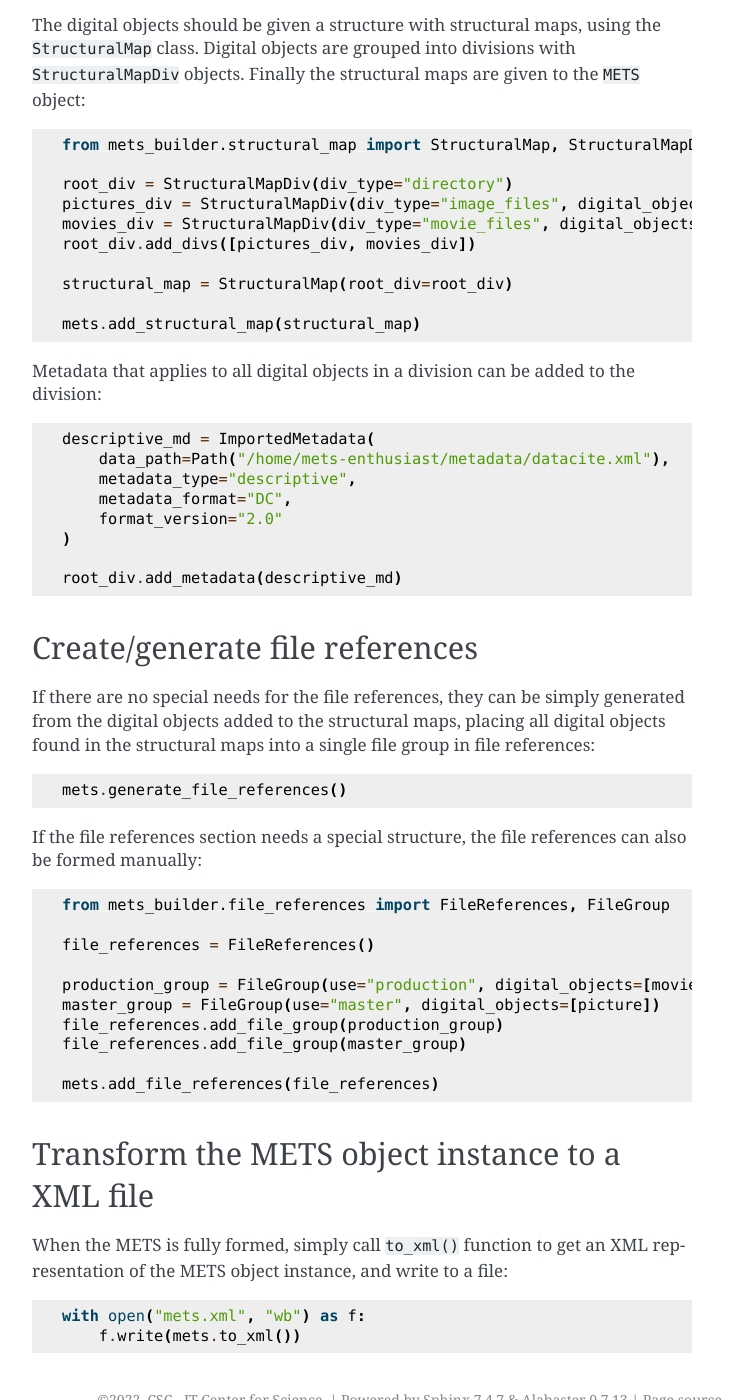
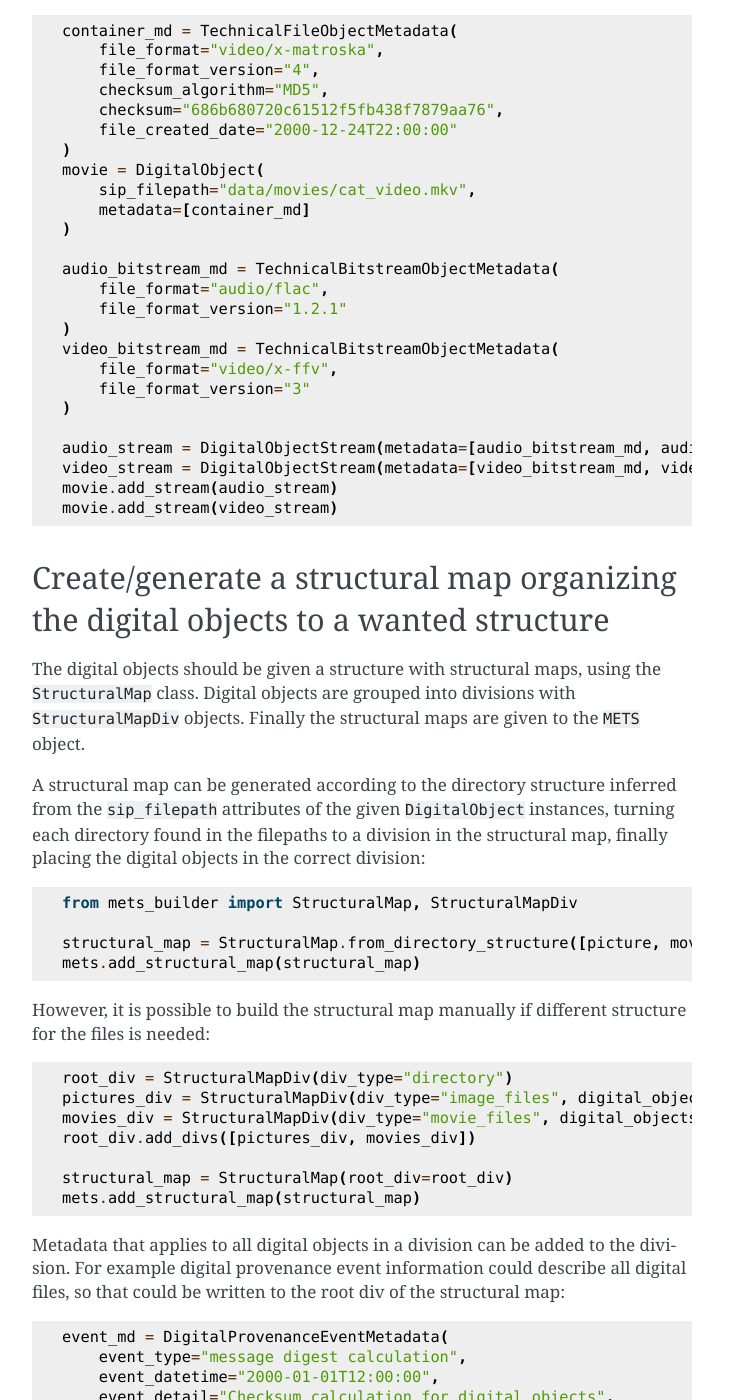
Before and after one commit to Digital-Preservation-Finland/dpres-mets-builder, a Sphinx documentation site: the page built from doc/source/usage.rst, in a window 1280 px wide and 1400 px high, scrolled down 2187 px. Shown: the whole window, without its empty margins (388-1140 px from the left). Built offline with Sphinx 7.4.7, drawn with Linux system fonts in a browser that asks for light colours; some of the changed text lies outside the part shown.

Commit message:
TPASPKT-1299 Update usage documentation
- Fix some grammatical errors / clunkiness
- Add PREMIS metadata to the digital objects in the example code to
better reflect the reality how digital objects should be docmented with
metadata
- Add example how to add digital provenance event and agent
- Add instructions how to generate a structural map
- Use a more convenient function to write the METS document

```diff
--- a/doc/source/usage.rst
+++ b/doc/source/usage.rst
@@ -1,12 +1,12 @@
 Usage
 =====
-Creating a METS file with METS builder consists of following steps:
+Creating a METS document with METS builder consists of the following steps:
 
 1. Create a METS object instance
 2. Create digital objects and add metadata to them
-3. Create a structural map and add the digital objects to it
+3. Create/generate a structural map organizing the digital objects to a wanted structure
 4. Create/generate file references
-5. Transform the METS object instance to a XML file
+5. Transform the METS object instance to an XML file
 
 Create a METS object instance
 -----------------------------
@@ -15,7 +15,7 @@ Initialize a METS object:
 
 .. code-block:: python
 
-    from mets_builder.mets import METS, MetsProfile, AgentRole, AgentType
+    from mets_builder import METS, MetsProfile, AgentRole, AgentType
 
     mets = METS(
         mets_profile=MetsProfile.CULTURAL_HERITAGE,
@@ -24,7 +24,7 @@ Initialize a METS object:
         creator_type=AgentType.ORGANIZATION,
     )
 
-Creator agent is already created in the object initialization, but additional agents can be added with the ``add_agent()`` function:
+The obligatory creator agent is already created in the object initialization, but additional agents can be added with the ``add_agent()`` method:
 
 .. code-block:: python
 
@@ -36,20 +36,31 @@ Creator agent is already created in the object initialization, but additional ag
 
 Create digital objects and add metadata to them
 -----------------------------------------------
-For each digital object that should be included in the METS document, a ``DigitalObject`` instance should be created. Technical metadata that applies to the digital object can be added using metadata objects:
+A ``DigitalObject`` instance should be created for each digital object that should be included in the METS document. Technical metadata that applies to the digital object can be added using metadata objects:
 
 .. code-block:: python
 
     from pathlib import Path
 
-    from mets_builder.digital_object import DigitalObject, DigitalObjectStream
-    from mets_builder.metadata import ImportedMetadata, TechnicalImageMetadata
+    from mets_builder import DigitalObject, DigitalObjectStream
+    from mets_builder.metadata import (
+        ImportedMetadata, TechnicalBitstreamObjectMetadata,
+        TechnicalImageMetadata, TechnicalFileObjectMetadata
+    )
 
     picture = DigitalObject(
-        sip_filepath="pictures/cat.jpeg"
+        sip_filepath="data/pictures/cat_picture.jpg"
     )
 
-    md = TechnicalImageMetadata(
+    object_md = TechnicalFileObjectMetadata(
+        file_format="image/jpeg",
+        file_format_version="1.01",
+        checksum_algorithm="MD5",
+        checksum="4b05bb123f3a00187d3b1b130d67af1c",
+        file_created_date="2000-12-24T22:00:00"
+    )
+
+    image_md = TechnicalImageMetadata(
         compression="jpeg",
         colorspace="rgb",
         width="100",
@@ -61,7 +72,8 @@ For each digital object that should be included in the METS document, a ``Digita
         byte_order="little endian"
     )
 
-    picture.add_metadata(md)
+    picture.add_metadata(object_md)
+    picture.add_metadata(image_md)
 
 Metadata that has been prepared earlier can be imported using the ``ImportedMetadata`` class:
 
@@ -83,25 +95,52 @@ Metadata that has been prepared earlier can be imported using the ``ImportedMeta
         format_version="2.0"
     )
 
-If a digital object has streams, they can be added to the digital object using ``DigitalObjectStream`` class, and have individual metadata added to them:
+If a digital object has streams (for example video files often consist of video and audio streams in a container), the streams can be added to the digital object using ``DigitalObjectStream`` class, and have metadata of their own added to them:
 
 .. code-block:: python
 
+    container_md = TechnicalFileObjectMetadata(
+        file_format="video/x-matroska",
+        file_format_version="4",
+        checksum_algorithm="MD5",
+        checksum="686b680720c61512f5fb438f7879aa76",
+        file_created_date="2000-12-24T22:00:00"
+    )
     movie = DigitalObject(
-        sip_filepath="movies/cat_video.mkv"
+        sip_filepath="data/movies/cat_video.mkv",
+        metadata=[container_md]
     )
-    audio_stream = DigitalObjectStream(metadata=[audio_md])
-    video_stream = DigitalObjectStream(metadata=[video_md])
+
+    audio_bitstream_md = TechnicalBitstreamObjectMetadata(
+        file_format="audio/flac",
+        file_format_version="1.2.1"
+    )
+    video_bitstream_md = TechnicalBitstreamObjectMetadata(
+        file_format="video/x-ffv",
+        file_format_version="3"
+    )
+
+    audio_stream = DigitalObjectStream(metadata=[audio_bitstream_md, audio_md])
+    video_stream = DigitalObjectStream(metadata=[video_bitstream_md, video_md])
     movie.add_stream(audio_stream)
     movie.add_stream(video_stream)
 
-Create a structural map and add the digital objects to it
----------------------------------------------------------
-The digital objects should be given a structure with structural maps, using the ``StructuralMap`` class. Digital objects are grouped into divisions with ``StructuralMapDiv`` objects. Finally the structural maps are given to the ``METS`` object:
+Create/generate a structural map organizing the digital objects to a wanted structure
+-------------------------------------------------------------------------------------
+The digital objects should be given a structure with structural maps, using the ``StructuralMap`` class. Digital objects are grouped into divisions with ``StructuralMapDiv`` objects. Finally the structural maps are given to the ``METS`` object.
+
+A structural map can be generated according to the directory structure inferred from the ``sip_filepath`` attributes of the given ``DigitalObject`` instances, turning each directory found in the filepaths to a division in the structural map, finally placing the digital objects in the correct division:
 
 .. code-block:: python
 
-    from mets_builder.structural_map import StructuralMap, StructuralMapDiv
+    from mets_builder import StructuralMap, StructuralMapDiv
+
+    structural_map = StructuralMap.from_directory_structure([picture, movie])
+    mets.add_structural_map(structural_map)
+
+However, it is possible to build the structural map manually if different structure for the files is needed:
+
+.. code-block:: python
 
     root_div = StructuralMapDiv(div_type="directory")
     pictures_div = StructuralMapDiv(div_type="image_files", digital_objects=[picture])
@@ -109,25 +148,37 @@ The digital objects should be given a structure with structural maps, using the
     root_div.add_divs([pictures_div, movies_div])
 
     structural_map = StructuralMap(root_div=root_div)
-
     mets.add_structural_map(structural_map)
 
-Metadata that applies to all digital objects in a division can be added to the division:
+
+Metadata that applies to all digital objects in a division can be added to the division. For example digital provenance event information could describe all digital files, so that could be written to the root div of the structural map:
 
 .. code-block:: python
 
-    descriptive_md = ImportedMetadata(
-        data_path=Path("/home/mets-enthusiast/metadata/datacite.xml"),
-        metadata_type="descriptive",
-        metadata_format="DC",
-        format_version="2.0"
+    event_md = DigitalProvenanceEventMetadata(
+        event_type="message digest calculation",
+        event_datetime="2000-01-01T12:00:00",
+        event_detail="Checksum calculation for digital objects",
+        event_outcome="success",
+        event_outcome_detail=(
+            "Checksum(s) successfully calculated for digital object(s)."
+        )
     )
-
-    root_div.add_metadata(descriptive_md)
+    agent_md = DigitalProvenanceAgentMetadata(
+        agent_name="checksum-calculator",
+        agent_type="software",
+        agent_version="1.2.4"
+    )
+    event_md.link_agent_metadata(
+        agent_metadata=agent_md,
+        agent_role="executing program"
+    )
+    root_div.add_metadata(event_md)
+    root_div.add_metadata(agent_md)
 
 Create/generate file references
 -------------------------------
-If there are no special needs for the file references, they can be simply generated from the digital objects added to the structural maps, placing all digital objects found in the structural maps into a single file group in file references:
+If there are no special needs for the file references, they can be generated from the digital objects added to the structural maps, placing all digital objects found in the structural maps into a single file group in file references:
 
 .. code-block:: python
 
@@ -137,7 +188,7 @@ If the file references section needs a special structure, the file references ca
 
 .. code-block:: python
 
-    from mets_builder.file_references import FileReferences, FileGroup
+    from mets_builder import FileReferences, FileGroup
 
     file_references = FileReferences()
 
@@ -148,11 +199,10 @@ If the file references section needs a special structure, the file references ca
 
     mets.add_file_references(file_references)
 
-Transform the METS object instance to a XML file
-------------------------------------------------
-When the METS is fully formed, simply call ``to_xml()`` function to get an XML representation of the METS object instance, and write to a file:
+Transform the METS object instance to an XML file
+-------------------------------------------------
+When the METS is fully formed, the ``write`` method of the METS object can be called to write an XML representation of the METS object to the given file path:
 
 .. code-block:: python
 
-    with open("mets.xml", "wb") as f:
-        f.write(mets.to_xml())
+    mets.write("/home/mets-enthusiast/mets.xml")
```
